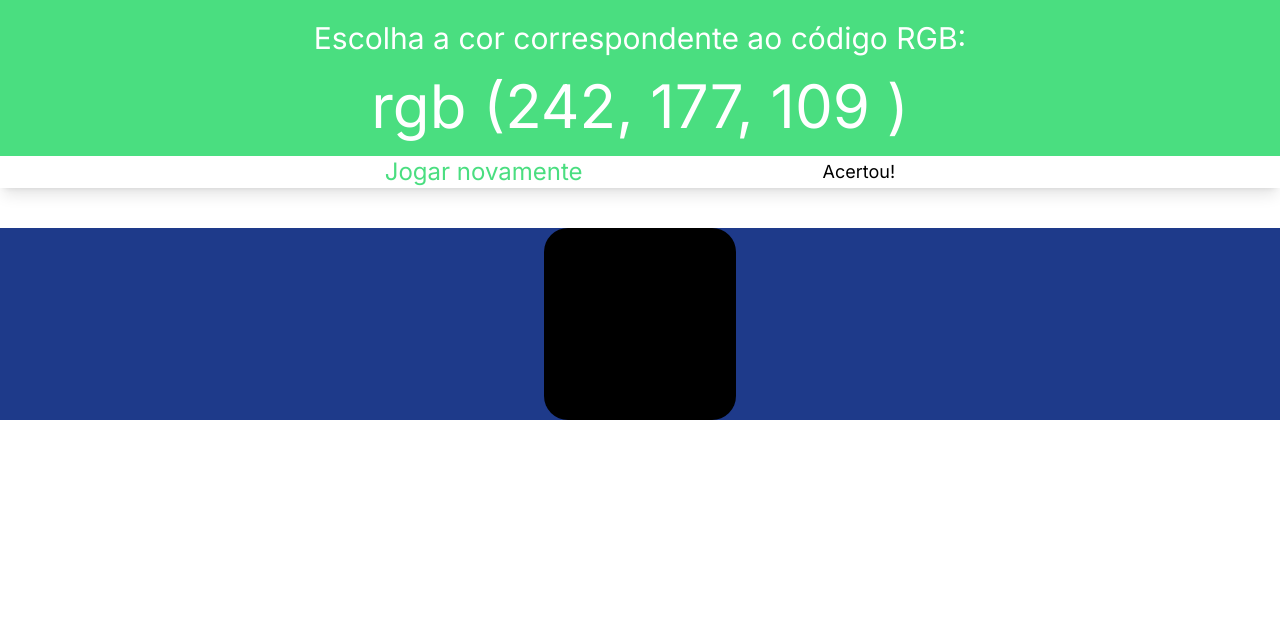
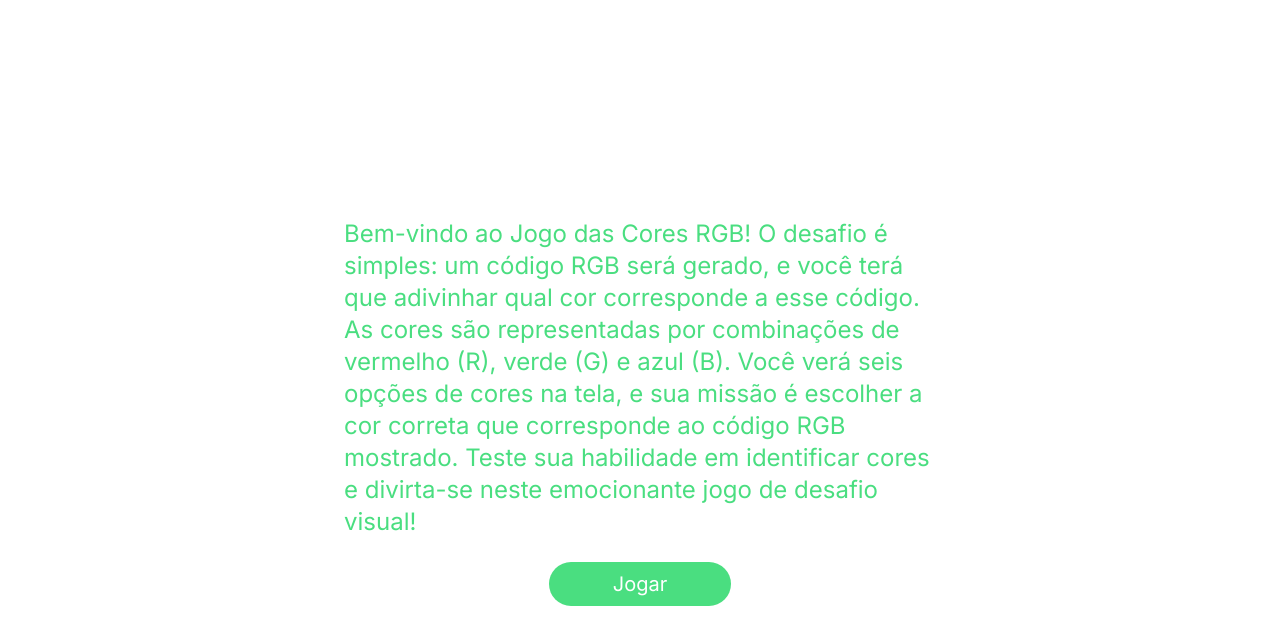
Before and after one commit to HenriqueMelo2007/colors-game, a Next.js app: page / in a window 1280 px wide. Shown: the top 644 px of the page. Built offline with nearby package versions, Linux system fonts and the light colour scheme.

Commit message:
nova página inicial

```diff
--- /dev/null
+++ b/src/app/jogar/page.tsx
@@ -0,0 +1,82 @@
+'use client'
+
+import { Header } from '@/components/header'
+import { Box } from '@/components/box'
+import { useState } from 'react'
+
+export default function Jogar() {
+
+  const [valores, setValores] = useState([
+    {
+      red: 0,
+      green: 0,
+      blue: 0
+    },
+    {
+      red: 255,
+      green: 255,
+      blue: 255
+    },
+    {
+      red: 255,
+      green: 255,
+      blue: 255
+    },
+    {
+      red: 255,
+      green: 255,
+      blue: 255
+    },
+    {
+      red: 255,
+      green: 255,
+      blue: 255
+    },
+    {
+      red: 255,
+      green: 255,
+      blue: 255
+    }
+  ])
+
+  console.log(valores)
+
+  let n = 8
+  const [numeros, setNumeros] = useState([1, 2, 3, 4, 5, 6])
+  for (let i = 1; i <= 6; i++) {
+    n--
+    let aleatorio = parseInt(Math.random() * n)
+
+    console.log('isto é aleatório', aleatorio)
+  }
+  const [caixas, setCaixas] = useState([])
+
+
+  function gerarNumero() {
+    let numeroAleatorio = parseInt(Math.random() * 256)
+    return numeroAleatorio
+  }
+
+  function atualizarValores() {
+    const novosValores = valores.map(i => ({
+      red: gerarNumero(),
+      green: gerarNumero(),
+      blue: gerarNumero(),
+    }))
+    setValores(novosValores)
+  }
+
+    return (
+    <div>
+      <Header
+        red={valores[0].red}
+        green={valores[0].green}
+        blue={valores[0].blue}
+        atualizar={() => atualizarValores()}
+      />
+      <div className="bg-blue-900 w-full flex justify-center mt-10">
+        <Box></Box>
+      </div>
+    </div>
+  )
+}
--- a/src/app/page.tsx
+++ b/src/app/page.tsx
@@ -1,103 +1,12 @@
-'use client'
+import Link from "next/link"
 
-import { Header } from '@/components/header'
-import { Box } from '@/components/box'
-import { useEffect, useState } from 'react'
-
-export default function Home() {
-
-  const [atualizar, setAtualizar] = useState(true)
-
-  const [valores, setValores] = useState( [{
-    red: 0,
-    green: 0,
-    blue: 0,
-  }, {
-    red: 255,
-    green: 255,
-    blue: 255,
-  }, {
-    red: 255,
-    green: 255,
-    blue: 255,
-  }, {
-    red: 255,
-    green: 255,
-    blue: 255,
-  }, {
-    red: 255,
-    green: 255,
-    blue: 255,
-  }, {
-    red: 255,
-    green: 255,
-    blue: 255,
-  }] )
-
-
-  let n = 8
-  const [numeros, setNumeros] = useState([1, 2, 3, 4, 5, 6])
-  for (let i = 1; i <= 6; i++) {
-
-
-
-
-    n--
-    let aleatorio = parseInt( Math.random() * n )
-
-    console.log('isto é aleatório', aleatorio)
-  }
-  const [caixas, setCaixas] = useState([])
-
-
-
-
-
-useEffect(() => {
-
-  function gerarNumero () {
-    let numeroAleatorio = parseInt(Math.random() * 256)
-    return numeroAleatorio
-  }
-
-  setValores( [{
-    red: gerarNumero(),
-    green: gerarNumero(),
-    blue: gerarNumero(),
-  },
-    {
-    red: gerarNumero(),
-    green: gerarNumero(),
-    blue: gerarNumero(),
-  }, {
-    red: gerarNumero(),
-    green: gerarNumero(),
-    blue: gerarNumero(),
-  }, {
-    red: gerarNumero(),
-    green: gerarNumero(),
-    blue: gerarNumero(),
-  }, {
-    red: gerarNumero(),
-    green: gerarNumero(),
-    blue: gerarNumero(),
-  }, {
-    red: gerarNumero(),
-    green: gerarNumero(),
-    blue: gerarNumero(),
-  }
-] )
-
-
-},[atualizar])
-
-
+export default function Home () {
   return (
-    <div>
-      <Header red={valores[0].red} green={valores[0].green} blue={valores[0].blue} atualizar={() => setAtualizar(prevAtualizar => !prevAtualizar)}/>
-      <div className='bg-blue-900 w-full flex justify-center mt-10'>
-        <Box></Box>
-      </div>
+    <div className="w-screen h-screen flex items-center justify-center flex-col px-80">
+        <p className="text-green-400 text-2xl m-6">Bem-vindo ao Jogo das Cores RGB!
+           O desafio é simples: um código RGB será gerado, e você terá que adivinhar qual cor corresponde a esse código. As cores são representadas por combinações de vermelho (R), verde (G) e azul (B). Você verá seis opções de cores na tela, e sua missão é escolher a cor correta que corresponde ao código RGB mostrado.
+           Teste sua habilidade em identificar cores e divirta-se neste emocionante jogo de desafio visual!</p>
+        <Link href='/jogar' className="bg-green-400 rounded-3xl py-2 px-16 text-xl">Jogar</Link>
     </div>
   )
 }
```
